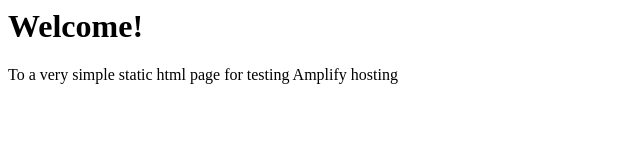
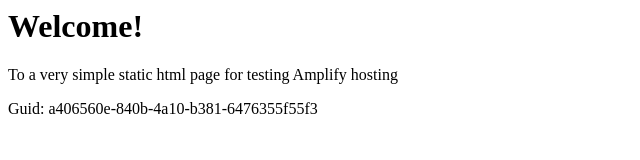
Before and after one commit to aws-aemilia-cmh/Github-PR-Commit-Integration-Test-DoNotTouch-Gith-P5X5MO5I-v1-prod-us-east-2, a website: page src/index.html in a window 1280 px wide. Shown: the whole page, without its empty margins (0-640 px from the left). Drawn offline with Linux system fonts and the light colour scheme.

Commit message:
commit from integ tests

```diff
--- a/src/index.html
+++ b/src/index.html
@@ -1,3 +1,5 @@
+
+
 <html lang="en">
 
 <head>
@@ -10,6 +12,6 @@
 <body>
     <h1>Welcome!</h1>
     <p>To a very simple static html page for testing Amplify hosting</p>
-</body>
+    <p>Guid: a406560e-840b-4a10-b381-6476355f55f3</p></body>
 
 </html>
```
